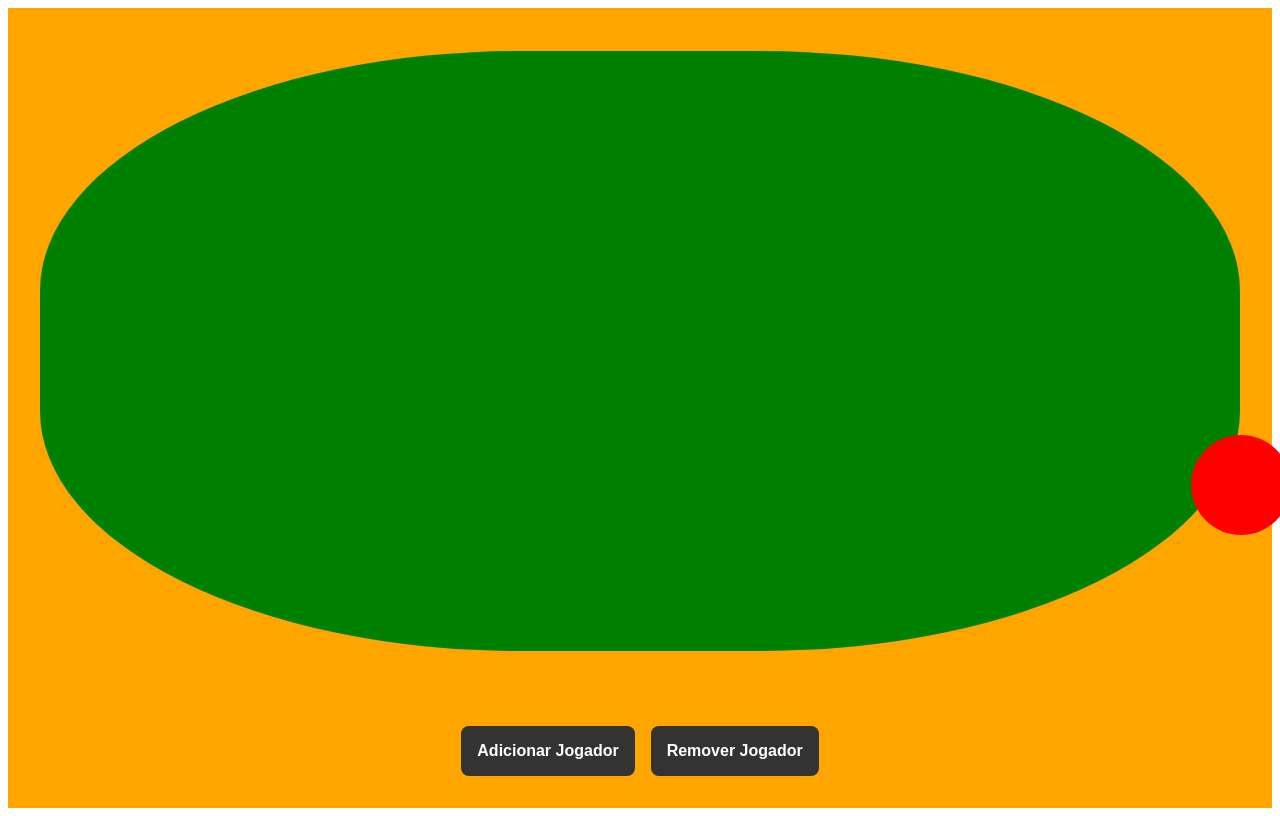
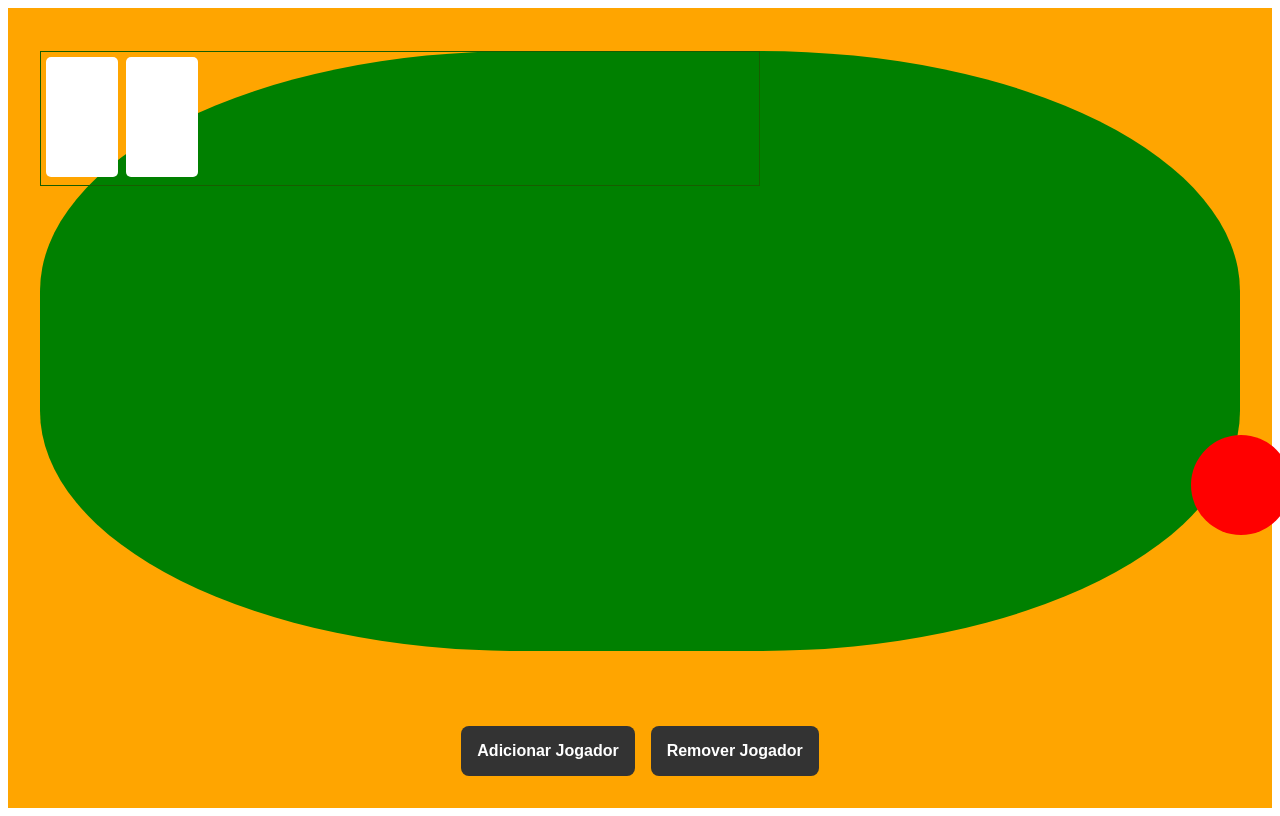
Before and after one commit to thiago-fiori/poker, a Nuxt app: page / in a window 1280 px wide. Built offline with nearby package versions, Linux system fonts and the light colour scheme.

Commit message:
Adicionando componentes do baralho

```diff
--- a/app.vue
+++ b/app.vue
@@ -1,6 +1,13 @@
 <template>
   <div class="sala">
     <Mesa>
+      <Campo>
+        <Baralho></Baralho>
+        <Carta>
+
+        </Carta>
+      </Campo>
+
       <Assento
         v-for="(_, idx) in Array(jogadores)"
         :key="idx"
--- /dev/null
+++ b/components/Baralho.vue
@@ -0,0 +1,19 @@
+<template>
+    <div class ="baralho" @click="console.log('Baralho clicado')">
+
+    </div>
+</template>
+
+<style scoped>
+.baralho{
+    background-color: white;
+    height: 120px;
+    width: 72px;
+    border-radius: 5px;
+    cursor: pointer;
+}
+
+.baralho:hover{
+    box-shadow: 1px 1px rgb(0, 0, 0, 0.5);
+}
+</style>
--- /dev/null
+++ b/components/Campo.vue
@@ -0,0 +1,18 @@
+<template>
+    <div class="campo">
+        <slot>
+
+        </slot>
+    </div>
+</template>
+
+<style scoped>
+.campo{
+    width: 720px;
+    height: 135px;
+    border: solid 1px #175d00;
+    padding: 5px;
+    display: flex;
+    gap: 8px;
+}
+</style>
--- /dev/null
+++ b/components/Carta.vue
@@ -0,0 +1,18 @@
+<template>
+<div class="carta">
+    <slot />
+</div>
+</template>
+
+<style scoped>
+.carta{
+    background-color: white;
+    height: 120px;
+    width: 72px;
+    border-radius: 5px;
+    display: flex;
+    align-items: center;
+    justify-content: center;
+}
+
+</style>
```
